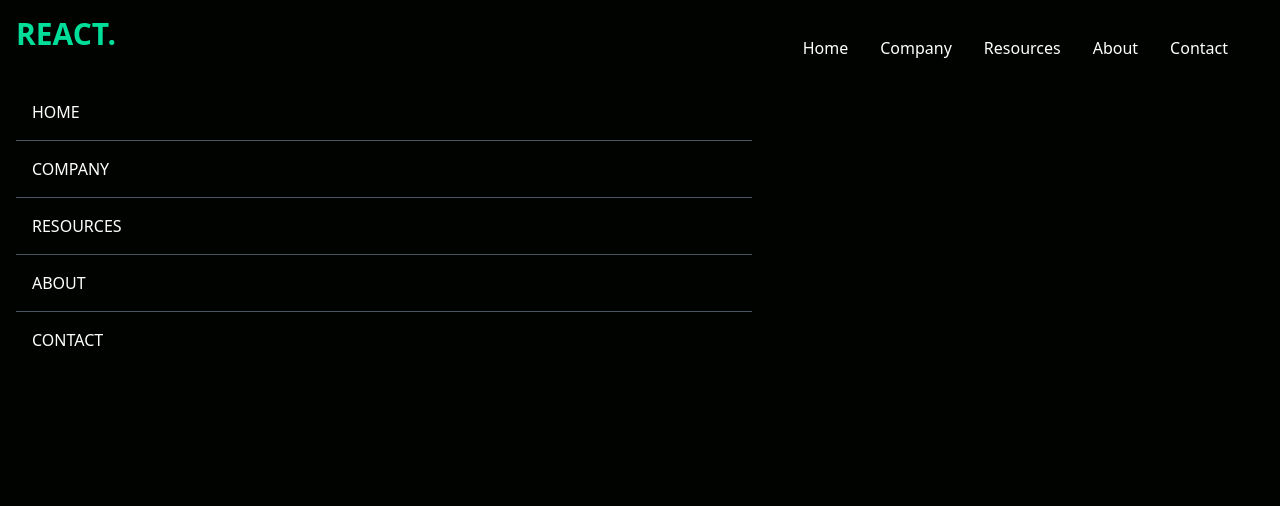
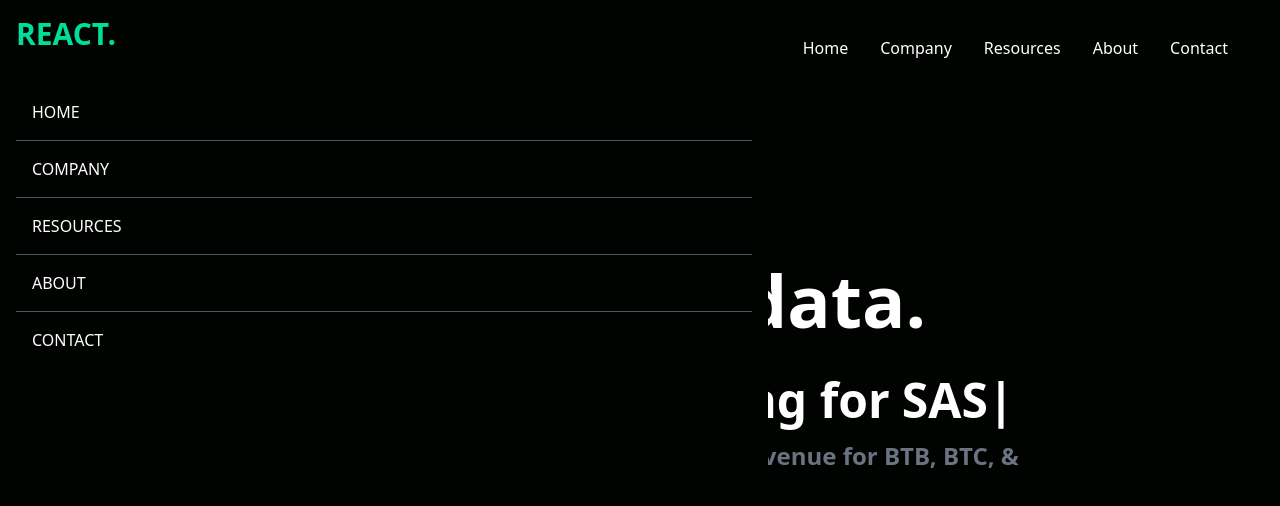
Before and after one commit to hoon0661/data-finance-tailwind, a React (Create React App) app: page / in a window 1280 px wide. Shown: the top 506 px of the page. Built offline with nearby package versions, Linux system fonts and the light colour scheme.

Commit message:
added Hero component

```diff
--- a/package.json
+++ b/package.json
@@ -10,6 +10,7 @@
     "react-dom": "^18.1.0",
     "react-icons": "^4.3.1",
     "react-scripts": "5.0.1",
+    "react-typed": "^1.2.0",
     "web-vitals": "^2.1.4"
   },
   "scripts": {
--- a/src/App.js
+++ b/src/App.js
@@ -1,10 +1,12 @@
 import React from "react";
+import Hero from "./components/Hero";
 import Navbar from "./components/Navbar";
 
 function App() {
   return (
     <div>
       <Navbar />
+      <Hero />
     </div>
   );
 }
--- /dev/null
+++ b/src/components/Hero.jsx
@@ -0,0 +1,40 @@
+import React from "react";
+import Typed from "react-typed";
+
+const Hero = () => {
+  return (
+    <div className="text-white">
+      {/* w-full = 100% width
+        h-screen = 100% vh */}
+      <div className="max-w-[800px] mt-[-96px] w-full h-screen mx-auto text-center flex flex-col justify-center">
+        <p className="text-[#00df9a] font=bold p-2">
+          GROWING WITH DATA ANALYTICS
+        </p>
+        <h1 className="md:text-7xl sm:text-text-6xl text-4xl font-bold md:py-6">
+          Grow with data.
+        </h1>
+        <div className="flex justify-center items-center">
+          <p className="md:text-5xl sm:text-4xl text-xl font-bold py-4">
+            Fast, flexible financing for
+          </p>
+          <Typed
+            className="md:text-5xl sm:text-4xl text-xl font-bold pl-3"
+            strings={["BTB", "BTC", "SASS"]}
+            typeSpeed={120}
+            backSpeed={140}
+            loop
+          />
+        </div>
+        <p className="md:text-2xl text-xl font-bold text-gray-500">
+          Monitor your data analytics to increase revenue for BTB, BTC, & SASS
+          platforms.
+        </p>
+        <button className="bg-[#00df9a] w-[200px] rounded-md font-medium my-6 mx-auto py-3 text-black">
+          Get Started
+        </button>
+      </div>
+    </div>
+  );
+};
+
+export default Hero;
```
Also changed, not shown: 1 other file (tests, documents, lock files or other folders).
